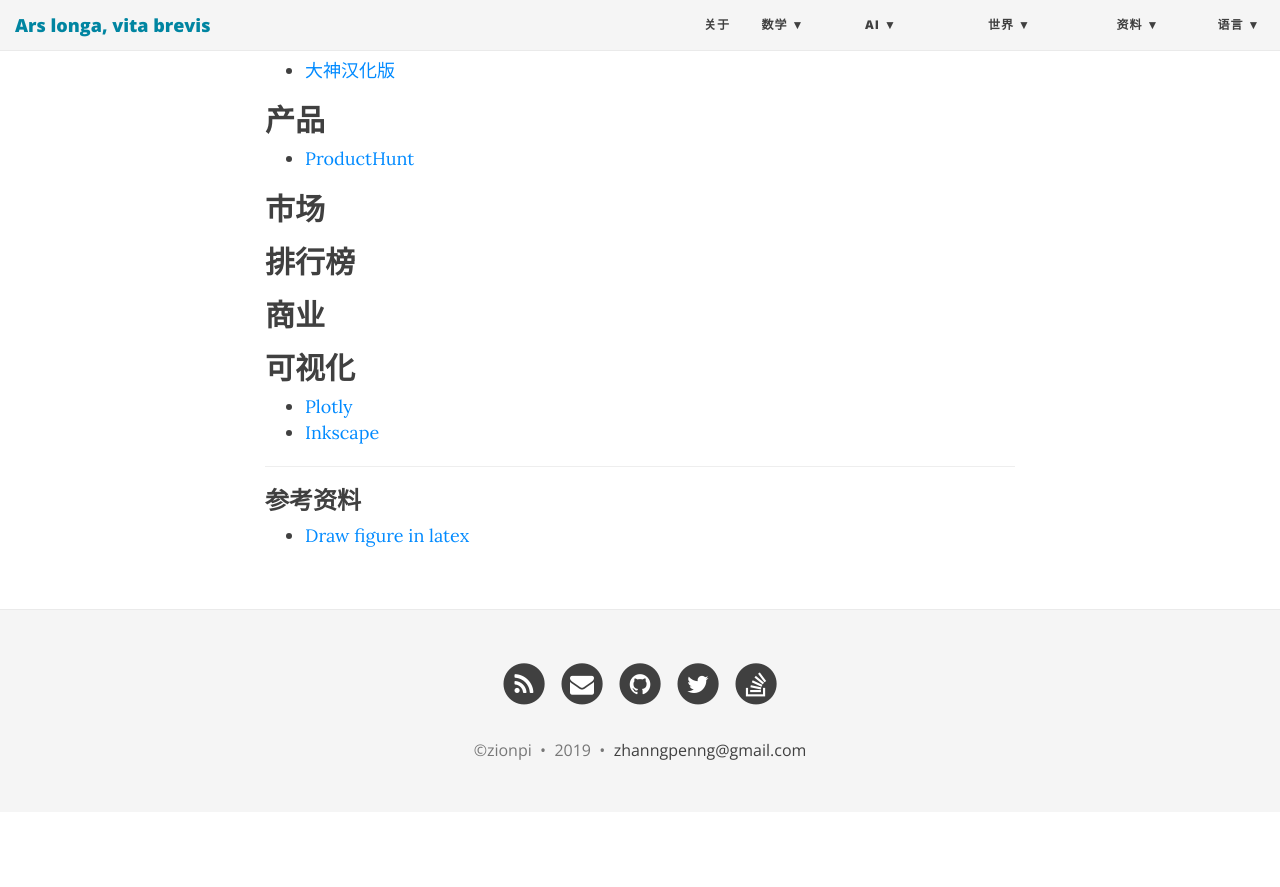
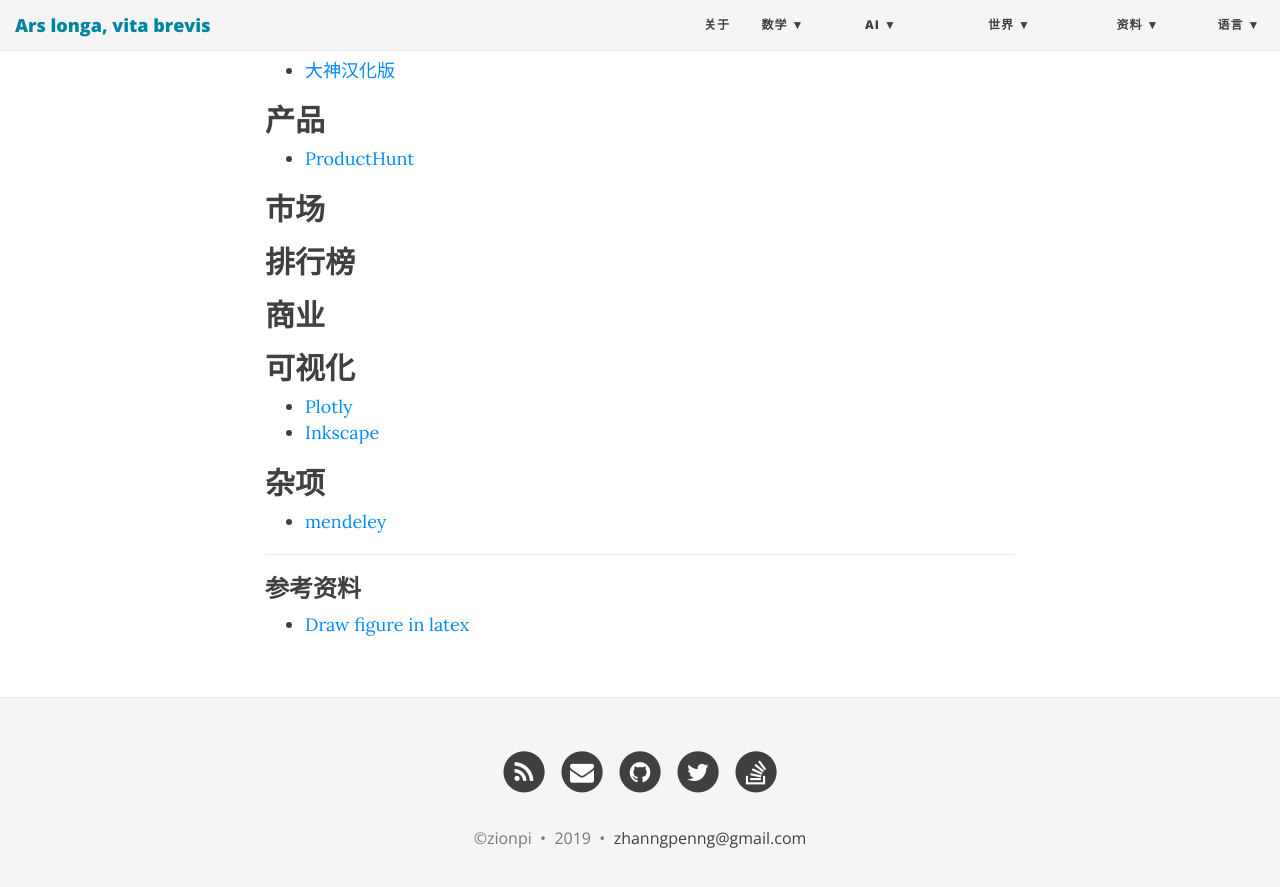
Before and after one commit to ZionPi/zionpi.github.io, a Jekyll site: the page built from toolbox.md, in a window 1280 px wide and 900 px high, scrolled down 618 px. Shown: the top 887 px of the window. Built offline with Jekyll 4.4.1, drawn with Linux system fonts in a browser that asks for light colours; nearby versions of some CDN libraries; before the commit the page ends 1430 px from its top, so only the background shows below that.

Commit message:
Update toolbox.md

```diff
--- a/toolbox.md
+++ b/toolbox.md
@@ -31,6 +31,9 @@ title: 工具箱
 - [Inkscape](https://castel.dev/post/lecture-notes-2/#)
 
 
+## 杂项
+- [mendeley](https://www.mendeley.com/)
+
 ---
 ### 参考资料
 
```
